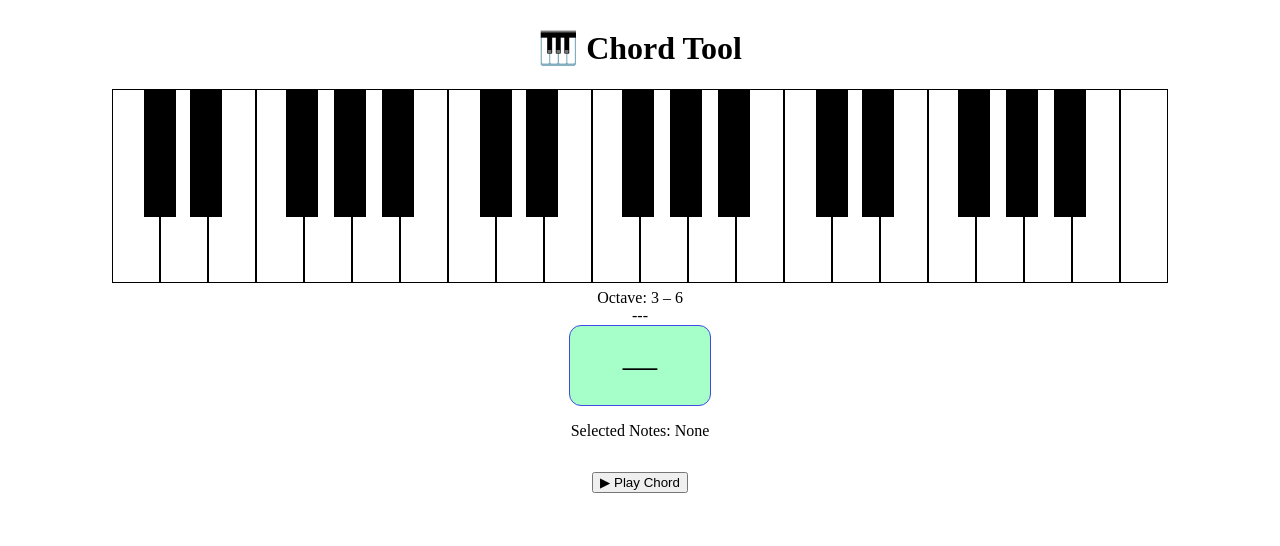
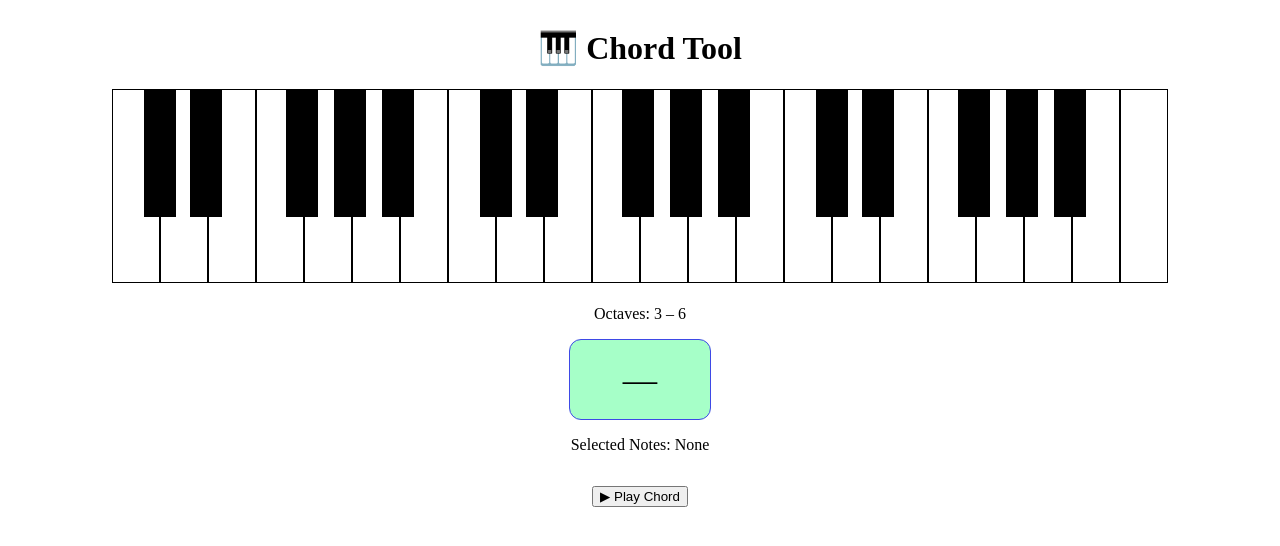
Before and after one commit to pantoniotti/kords, a React (Vite) app: page / in a window 1280 px wide. Shown: the top 546 px of the page. Built offline with nearby package versions, Linux system fonts and the light colour scheme.

Commit message:
Midi chords now stay displayed

```diff
--- a/src/components/KordApp.tsx
+++ b/src/components/KordApp.tsx
@@ -4,8 +4,8 @@ import { detect as detectChord } from "@tonaljs/chord-detect";
 //////// CONSTANTS & HELPERS ///////
 
 const KEYS = [
-	"C1","C#1","D1","D#1","E1","F1","F#1","G1","G#1","A1","A#1","B1",
-	"C2","C#2","D2","D#2","E2","F2","F#2","G2","G#2","A2","A#2","B2",
+	"C1", "C#1", "D1", "D#1", "E1", "F1", "F#1", "G1", "G#1", "A1", "A#1", "B1",
+	"C2", "C#2", "D2", "D#2", "E2", "F2", "F#2", "G2", "G#2", "A2", "A#2", "B2",
 	"C3", "C#3", "D3", "D#3", "E3", "F3", "F#3", "G3", "G#3", "A3", "A#3", "B3",
 	"C4", "C#4", "D4", "D#4", "E4", "F4", "F#4", "G4", "G#4", "A4", "A#4", "B4",
 	"C5", "C#5", "D5", "D#5", "E5", "F5", "F#5", "G5", "G#5", "A5", "A#5", "B5",
@@ -178,14 +178,21 @@ export default function KordApp() {
 					const note = midiNoteToName(key);
 					if (!note) return;
 
-					if (status === 144 && velocity > 0) handleIncomingNote(note);
+					if (status === 144 && velocity > 0) {
+						// Note ON → handle like keyboard
+						if (!pressedNotes.current.has(note)) handleIncomingNote(note);
+					}
+
 					if (status === 128 || (status === 144 && velocity === 0)) {
-						setActiveNotes(prev => prev.filter(n => n !== note));
+						// Note OFF → remove from pressedNotes only
+						pressedNotes.current.delete(note);
+						// do NOT remove from activeNotes immediately
 					}
 				};
 			}
 		});
 	}, []);
+
 
 	//// SLIDING WINDOW
 	const startIndex = Math.min(Math.max(0, KEYS.findIndex(k => parseInt(k.slice(-1)) === baseOctave)), KEYS.length - VISIBLE_KEYS_COUNT);
@@ -237,12 +244,12 @@ export default function KordApp() {
 				</div>
 			</div>
 
-			{/* OCTAVE DISPLAY */}
-			<div className="mt-2 p-2 bg-gray-700 text-white rounded text-center w-full max-w-[300px]">
-				Octave: {visibleKeys[0]?.slice(-1)} – {visibleKeys[visibleKeys.length - 1]?.slice(-1)}
+			<div
+				id="octave-display"
+				className="mt-2 p-2 bg-gray-700 text-white rounded text-center w-full max-w-[300px]">
+				Octaves: {visibleKeys[0]?.slice(-1)} – {visibleKeys[visibleKeys.length - 1]?.slice(-1)}
 			</div>
 
-			---
 
 			<div
 				id="chord-display"
--- a/src/index.css
+++ b/src/index.css
@@ -13,6 +13,11 @@
 }
 
 #play {
+    margin-bottom: 1em;
+    margin-top: 1em;
+}
+
+#octave-display {
     margin-bottom: 1em;
     margin-top: 1em;
 }
```
